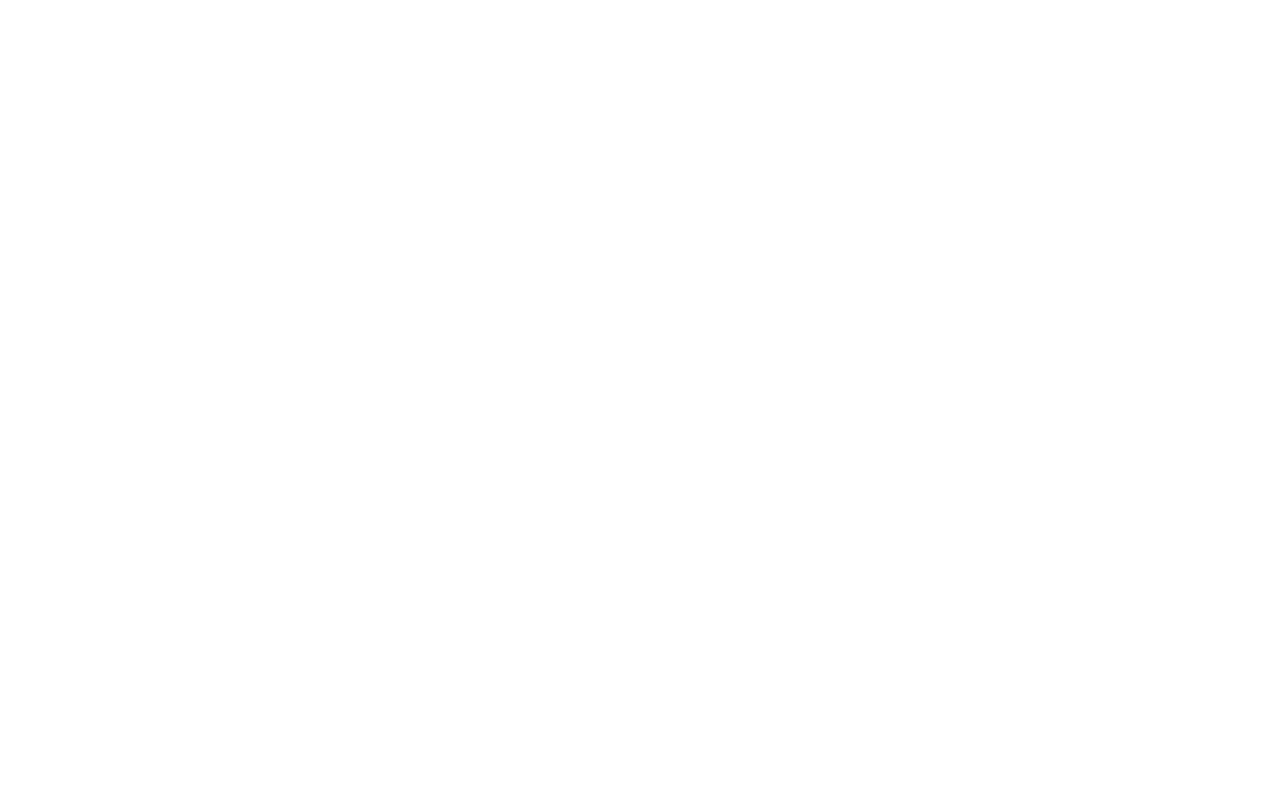
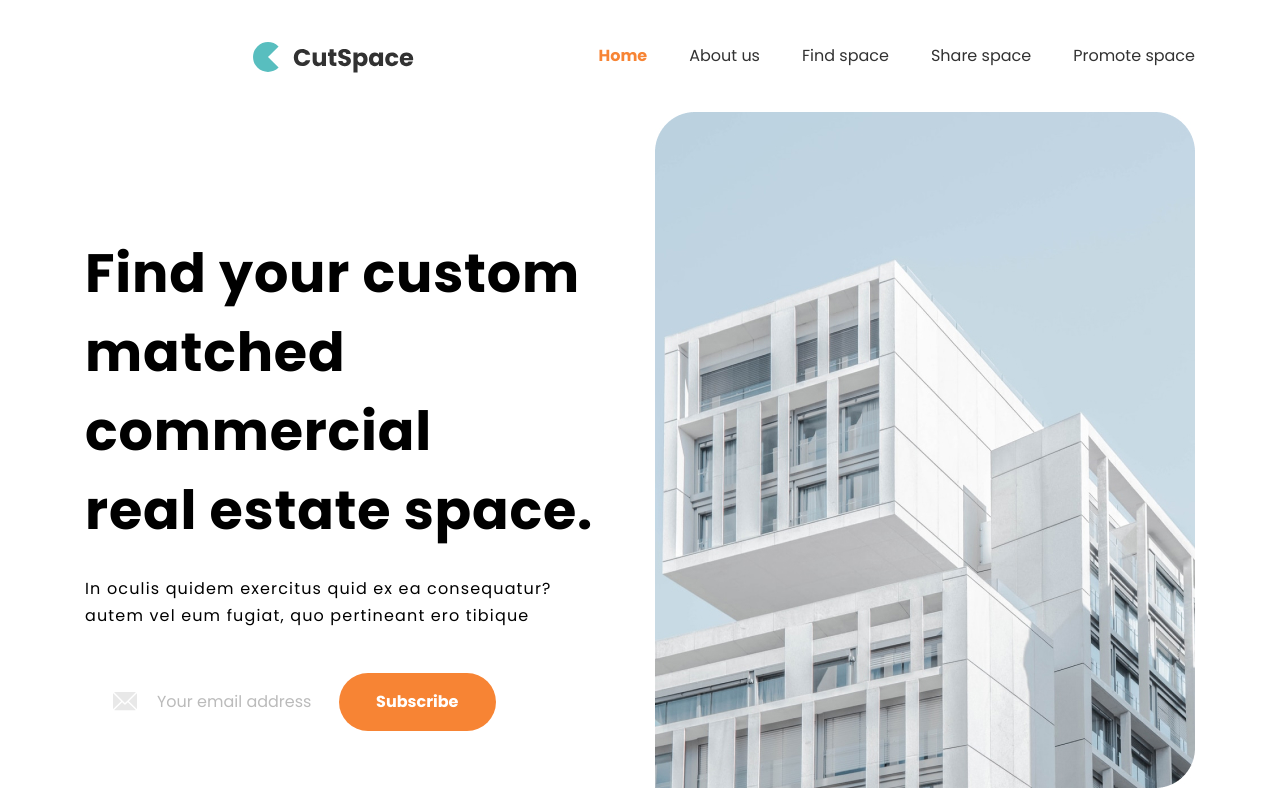
Before and after one commit to Riimm7/cutspace, a plain HTML site: page index.html in a window 1280 px wide. Drawn offline with Linux system fonts and the light colour scheme.

Commit message:
added header & first section

```diff
--- a/css/style.css
+++ b/css/style.css
@@ -1,3 +1,6 @@
+body, div, dl, dt, dd, ul, ol, li, h1, h2, h3, h4, h5, h6, pre,
+form, fieldset, input, p, blockquote, table, th, td, embed, object {padding: 0;margin: 0; }
+fieldset, img, abbr{border: 0;}
 *,*:before,*:after{-moz-box-sizing: border-box;-webkit-box-sizing: border-box;box-sizing: border-box;}
 :focus,:active{outline: none;}
 a:focus,a:active{outline: none;}
@@ -12,4 +15,121 @@ a:hover{text-decoration: none;}
 ul li{list-style: none;}
 img{vertical-align: top;}
 h1,h2,h3,h4,h5,h6{font-size:inherit;font-weight: inherit;}
+
 /*--------------------*/
+
+*{
+   font-family: 'Poppins', sans-serif;
+}
+
+.body{
+   color: #323232;
+}
+.container{
+   max-width: 1130px;
+   margin: 0 auto;
+   padding: 0 10px;
+}
+
+.header__inner{
+   display: flex;
+   justify-content: space-between;
+   align-items: center;
+}
+
+.logo{
+   max-width: 168px;
+   padding: 35px 0 33px 161px;
+}
+
+.logo__img{
+
+}
+
+.menu{
+
+}
+
+.menu__list{
+   display: flex;
+}
+
+.menu__item{
+   color: #323232;
+   font-size: 16px;
+}
+
+.menu__item + .menu__item{
+   margin-left: 42px;
+}
+
+.menu__item--active{
+   color: #F78434;
+   font-weight: bold;
+}
+
+.main__inner{
+   display: flex;
+}
+
+.main__text{
+   margin-top: 122px;
+}
+
+h1{
+   font-size: 54px;
+   line-height: 79px;
+   font-weight: bold;
+   letter-spacing: 0.8px;
+   margin-bottom: 25px;
+}
+.main__text p{
+   max-width: 467px;
+   font-size: 16px;
+   line-height: 27px;
+   letter-spacing: 1.15px;
+   margin-bottom: 42px;
+}
+
+.{
+   width: 459px;
+}
+.subscribe input[type=text]{
+   width: 250px;
+   box-sizing: border-box;
+   background: url(/img/mail.svg) 28px 21px no-repeat;
+   border: none;
+   padding: 18px 0 16px 72px;
+   font-size: 16px;
+   transition: padding 0.5s ease-in-out;
+}
+
+.subscribe input[type=text]:focus{
+   background: none;
+   padding-left: 0;
+}
+
+::-webkit-input-placeholder { /* WebKit browsers */
+   color:    #BBBBBB;
+}
+:-moz-placeholder { /* Mozilla Firefox 4 to 18 */
+   color:    #BBBBBB;
+}
+::-moz-placeholder { /* Mozilla Firefox 19+ */
+   color:    #BBBBBB;
+}
+:-ms-input-placeholder { /* Internet Explorer 10+ */
+   color:    #BBBBBB;
+}
+
+.subscribe input[type=button]{
+   width: 157px;
+   height: 58px;
+   background-color: #F78434;
+   border: none;
+   color: #fff;
+   border-radius: 29px;
+   font-size: 16px;
+   font-weight: bold;
+   cursor: pointer;
+}
--- a/index.html
+++ b/index.html
@@ -2,10 +2,47 @@
 <html lang="en">
 	<head>
 		<title></title>
+		<link rel="preconnect" href="https://fonts.googleapis.com">
+<link rel="preconnect" href="https://fonts.gstatic.com" crossorigin>
+<link href="https://fonts.googleapis.com/css2?family=Poppins:wght@400;700&display=swap" rel="stylesheet">
 		<link rel="stylesheet" href="css/style.css" />
 		<meta http-equiv="Content-type" content="text/html;charset=UTF-8" />
 	</head>
 	<body>
-
+		<header class="header">
+			<div class="container">
+				<div class="header__inner">
+					<a class="logo" href="#">
+						<img src="/img/logo.svg" alt="logo" class="logo__img">
+					</a>
+					<nav class="menu">
+						<ul class="menu__list">
+							<li class="menu__item menu__item--active"><a class="menu__link" href="#">Home</a></li>
+							<li class="menu__item"><a class="menu__link" href="#">About us</a></li>
+							<li class="menu__item"><a class="menu__link" href="#">Find space</a></li>
+							<li class="menu__item"><a class="menu__link" href="#">Share space</a></li>
+							<li class="menu__item"><a class="menu__link" href="#">Promote space</a></li>
+						</ul>
+					</nav>
+				</div>
+			</div>
+		</header>
+		<section class="main">
+			<div class="container">
+				<div class="main__inner">
+					<div class="main__text">
+						<h1>Find your custom <br> matched commercial <br> real estate space.</h1>
+						<p>In oculis quidem exercitus quid ex ea consequatur? autem vel eum fugiat, quo pertineant ero tibique</p>
+						<form class="subscribe" action="#">
+								<input type="text" name="usermail" value="" placeholder="Your email address">
+								<input type="button" value="Subscribe">
+						</form>
+					</div>
+					<div class="main__img">
+						<img src="/img/main-img.jpg" alt="">
+					</div>
+				</div>
+			</div>
+		</section>
 	</body>
 </html>
```
Also changed, not shown: img/logo.svg (added), img/logoipsum/#1.svg (added), img/logoipsum/#2.svg (added), img/logoipsum/#3.svg (added), img/logoipsum/#4.svg (added), img/mail.svg (added), img/main-img.jpg (added).
